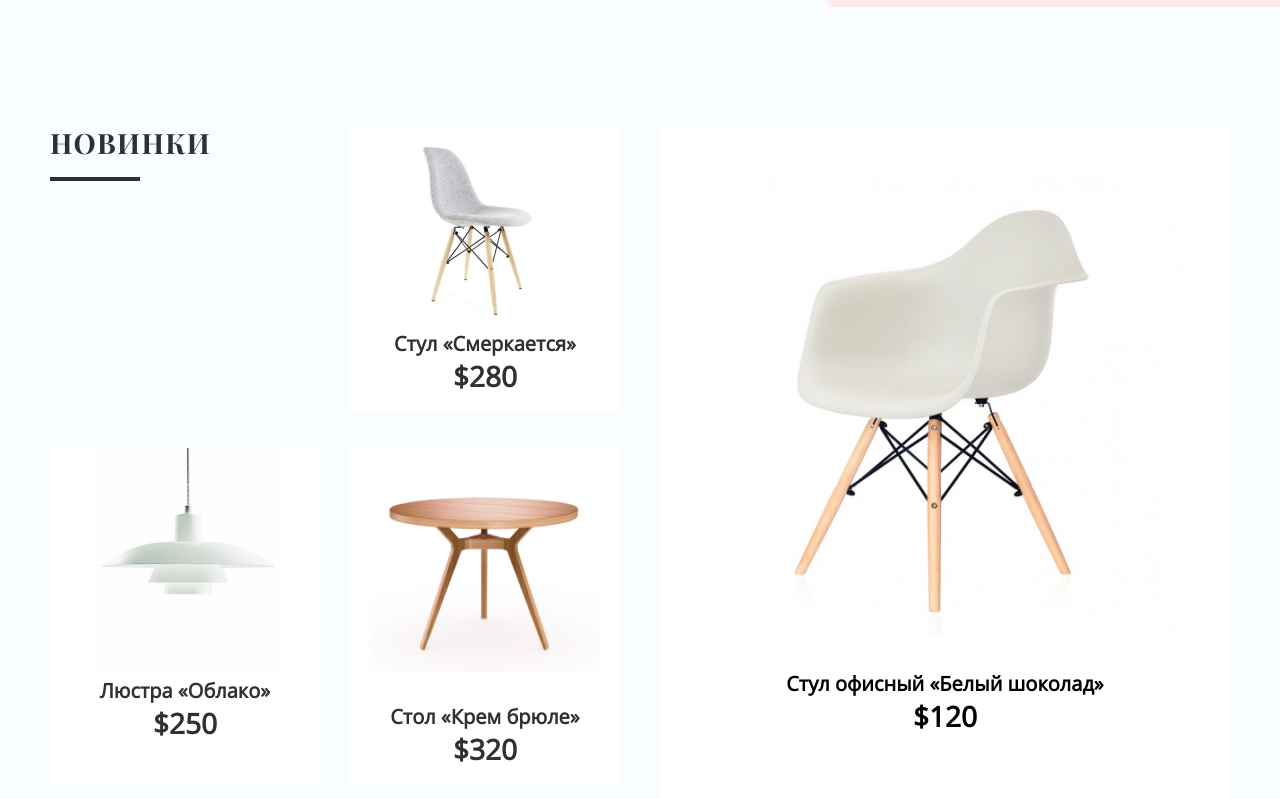
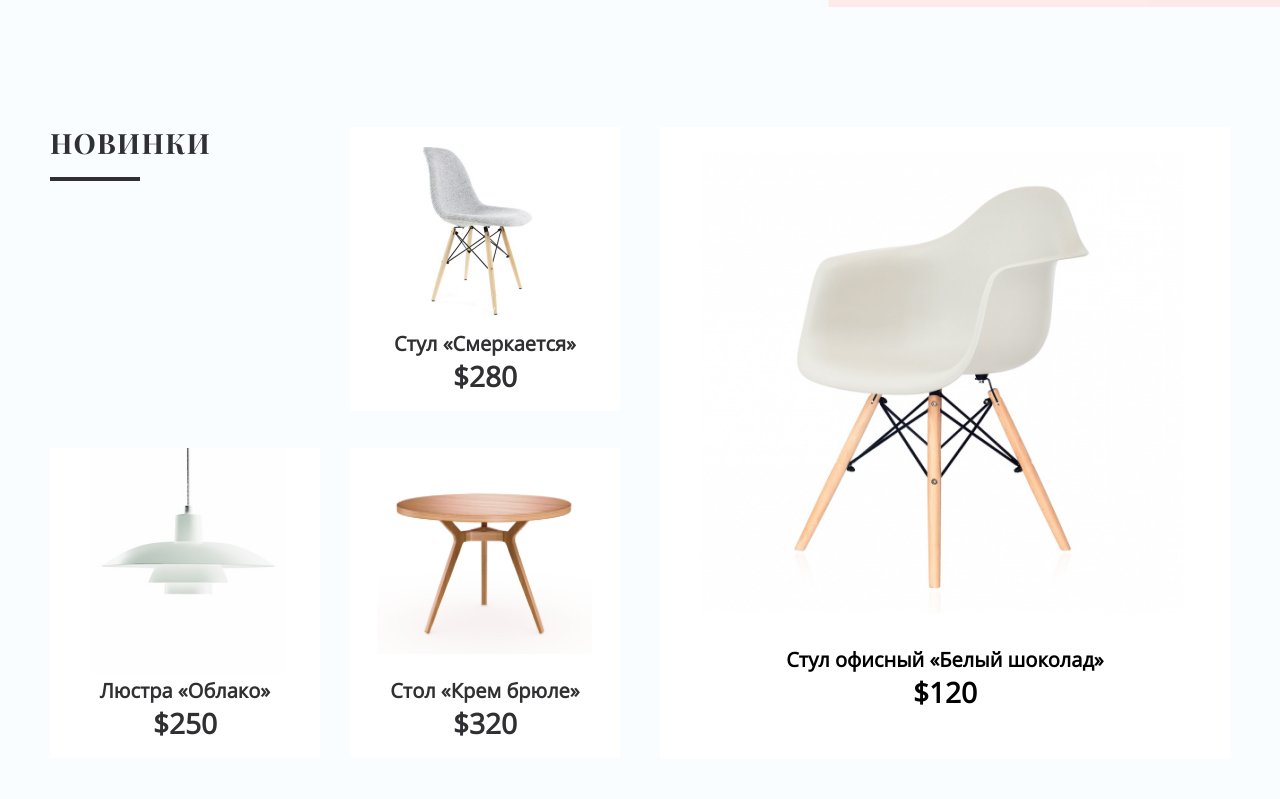
Before and after one commit to RishaIlina/Design-furniture, a plain HTML site: page index.html in a window 1280 px wide. Shown: the part 741-1540 px from the top of the page. Drawn offline with Linux system fonts and the light colour scheme.

Commit message:
Правка блока Новинки

```diff
--- a/css/style.css
+++ b/css/style.css
@@ -981,8 +981,9 @@ img {
 }
 
 .table img {
-    width: 270px;
-    height: 224px;
+    width: 250px;
+    height: 206px;
+    margin-bottom: 20px;
 }
 
 .new-chair {
@@ -991,7 +992,7 @@ img {
 
 .chair-white {
     width: 570px;
-    max-height: 712px;
+    max-height: 632px;
     text-align: center;
     background-color: #fff;
 }
@@ -999,7 +1000,7 @@ img {
 .chair-white img {
     width: 490px;
     height: 466px;
-    padding-top: 44px;
+    padding-top: 20px;
     padding-bottom: 29px;
 }
 
@@ -1035,15 +1036,15 @@ img {
     }
 
     .table img {
-        max-width: 200px;
+        max-width: 238px;
         height: auto;
-        margin-bottom: 24px;
+        margin-bottom: 20px;
     }
 
     .chair-white {
         max-width: 464px;
         margin-left: 20px;
-        max-height: 654px;
+        max-height: 604px;
     }
 
     .chair-white img {
@@ -1181,7 +1182,7 @@ img {
         min-width: 305px;
         height: auto;
         margin-left: 0;
-        margin-bottom: 50px;
+        margin-bottom: 120px;
     }
 
     .name {
@@ -1702,10 +1703,6 @@ img {
 
 
 /* атомарные классы */
-.mt-28 {
-    margin-top: 28px;
-}
-
 .mr31 {
     margin-right: 31px;
 }
--- a/index.html
+++ b/index.html
@@ -125,7 +125,7 @@
 
                 <div class="table">
                     <img src="./img/table-cream-desktop@2x.png" alt="table">
-                    <h3 class="name mt-28">Стол «Крем брюле»</h3>
+                    <h3 class="name">Стол «Крем брюле»</h3>
                     <span class="price">$320</span>
                 </div>
             </div>
```
